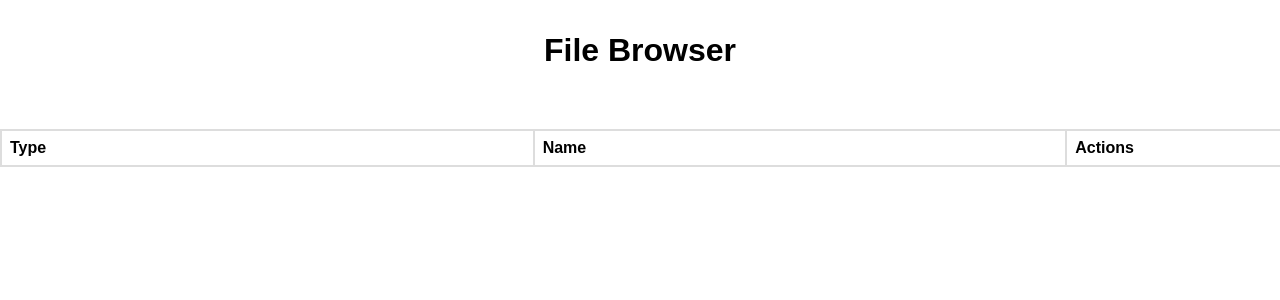
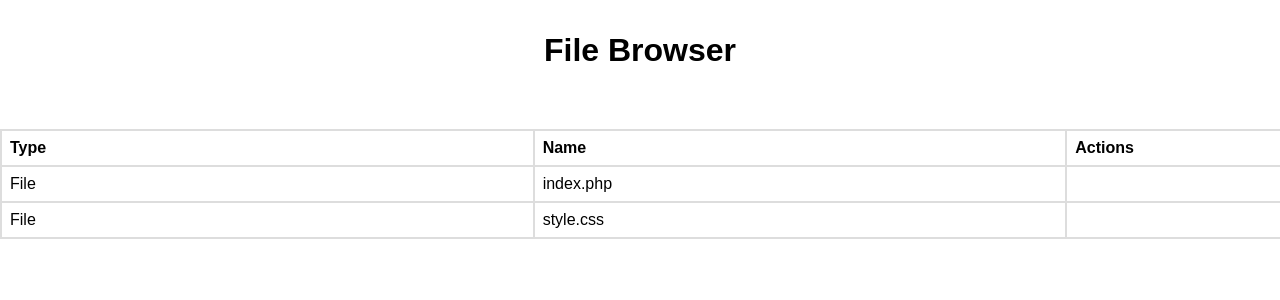
Before and after one commit to VytautasKaz/file-browser, a PHP site: page / in a window 1280 px wide; the page is wider, and only the part inside the window is pictured. Shown: the top 300 px of that part. Run offline with PHP 8.4, Linux system fonts and the light colour scheme; lists and menus that the app fills with data are empty.

Commit message:
types and names of current dir content

```diff
--- a/index.php
+++ b/index.php
@@ -20,6 +20,14 @@
                 <th>Name</th>
                 <th>Actions</th>
             </tr>
+            <?php
+            $array = scandir('./');
+            for ($i = 0; $i < count($array); $i++) {
+                if ($array[$i] === '.' || $array[$i] === '..') continue;
+                if (is_file($array[$i])) print('<tr><td>File</td><td>' . $array[$i] . '</td><td></td><tr>');
+                if (is_dir($array[$i])) print('<tr><td>Directory</td><td>' . $array[$i] . '</td><td></td><tr>');
+            }
+            ?>
         </table>
     </div>
 </body>
```
